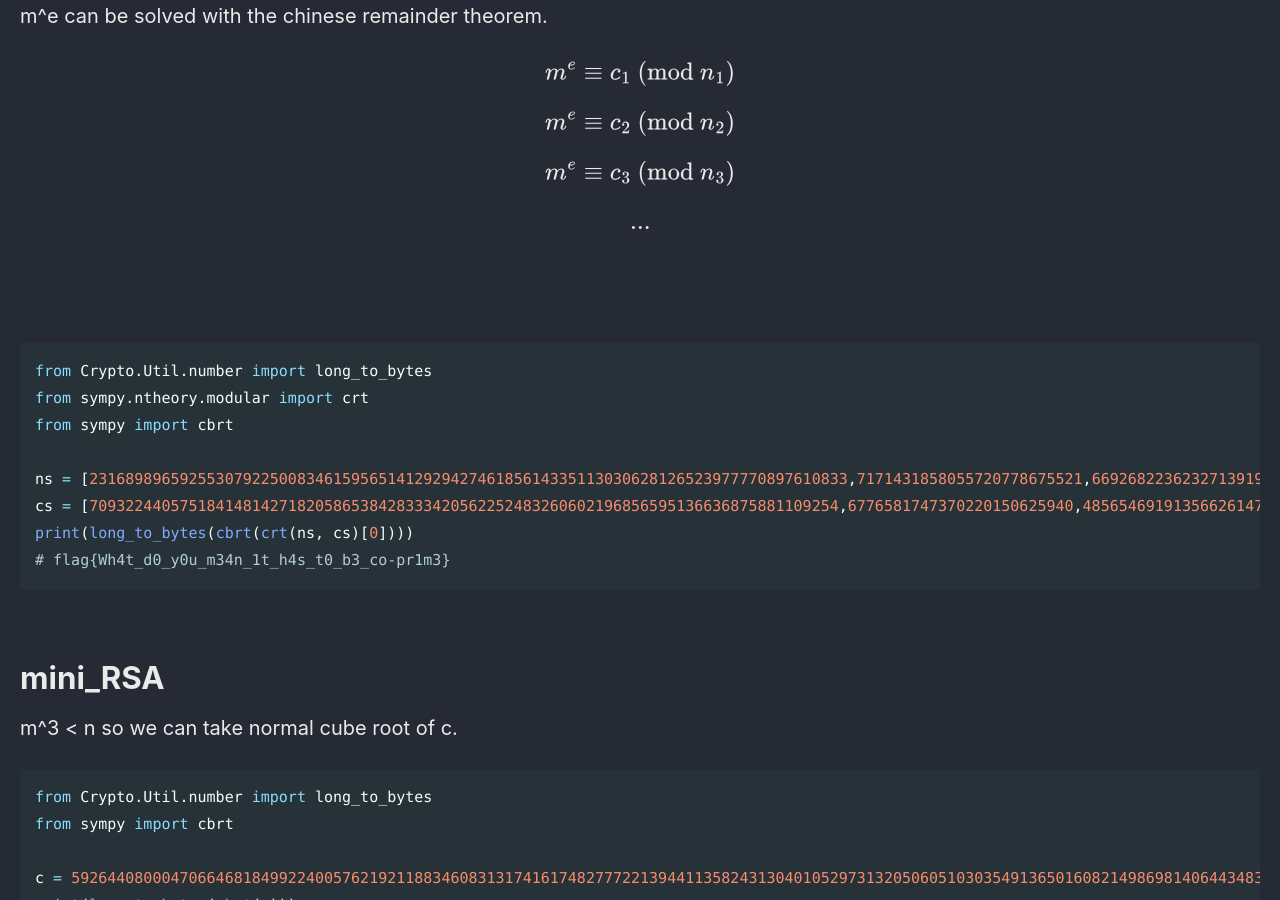
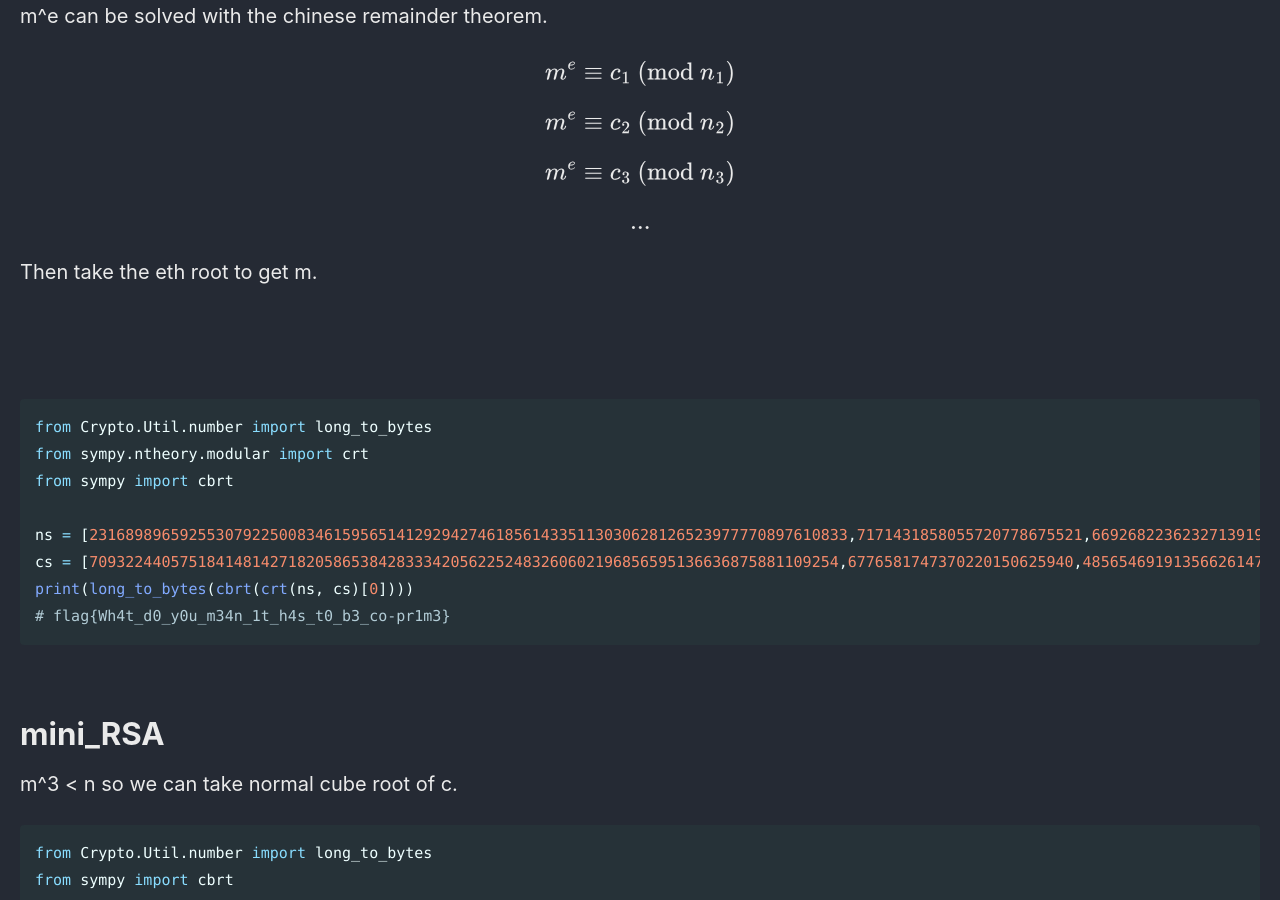
Before and after one commit to Connor-McCartney/Connor-McCartney.github.io, a Jekyll site: the page built from _pages/cryptography/other/BackdoorCTF-2023-writeups.md, in a window 1280 px wide and 900 px high, scrolled down 368 px. Built offline with Jekyll 4.4.1, drawn with Linux system fonts in a browser that asks for light colours; cached includes are drawn as plain includes.

Commit message:
Update BackdoorCTF-2023-writeups.md

```diff
--- a/_pages/cryptography/other/BackdoorCTF-2023-writeups.md
+++ b/_pages/cryptography/other/BackdoorCTF-2023-writeups.md
@@ -23,7 +23,7 @@ $$m^e \equiv c_3 \ \text{(mod } n_3 \text{)}$$
 
 $$\text{...}$$
 
-
+Then take the eth root to get m.
 
 <br>
 <br>
```
